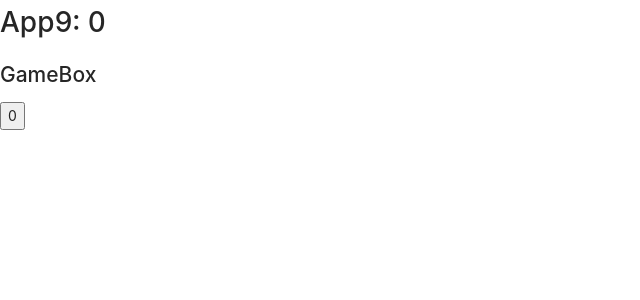
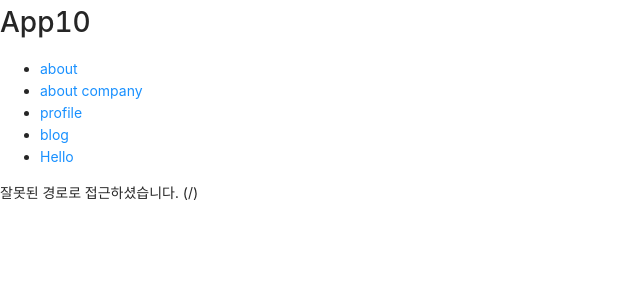
Before and after one commit to ajyng/REACT-STUDY, a React (Create React App) app: page / in a window 1280 px wide. Shown: the top 300 px of the page, without its empty margins (0-640 px from the left). Built offline with nearby package versions, Linux system fonts and the light colour scheme.

Commit message:
라우터로 SPA 만들기

```diff
--- a/package.json
+++ b/package.json
@@ -10,8 +10,10 @@
     "axios": "^0.21.1",
     "immer": "^8.0.0",
     "prop-types": "^15.7.2",
+    "query-string": "^6.13.8",
     "react": "^17.0.1",
     "react-dom": "^17.0.1",
+    "react-router-dom": "^5.2.0",
     "react-scripts": "4.0.1",
     "web-vitals": "^0.2.4"
   },
--- /dev/null
+++ b/src/App10.js
@@ -0,0 +1,124 @@
+import React, { useEffect, useState } from 'react';
+import { BrowserRouter, Link, NavLink, Route, Switch } from 'react-router-dom';
+import queryString from 'query-string';
+
+const App = () => {
+  return (
+    <BrowserRouter>
+      <div>
+        <h1>App10</h1>
+
+        <ul>
+          <li>
+            <NavLink exact to="/about/" activeStyle={navActiveStyle}>
+              about
+            </NavLink>
+          </li>
+          <li>
+            <NavLink exact to="/about/company/" activeStyle={navActiveStyle}>
+              about company
+            </NavLink>
+          </li>
+          <li>
+            <NavLink to="/profile/" activeStyle={navActiveStyle}>
+              profile
+            </NavLink>
+          </li>
+          <li>
+            <NavLink to="/weblog/" activeStyle={navActiveStyle}>
+              blog
+            </NavLink>
+          </li>
+          <li>
+            <NavLink to="/hello/" activeStyle={navActiveStyle}>
+              Hello
+            </NavLink>
+          </li>
+        </ul>
+
+        <Switch>
+          <Route exact path="/about/" component={AboutPage} />
+          <Route exact path="/about/company/" component={AboutCompanyPage} />
+          <Route exact path="/profile/" component={ProfilePage} />
+          <Route path="/weblog/:post_id/" component={PostDetail} />
+          <Route path="/weblog/" component={PostList} />
+          <Route component={RouteNoMatch} />
+        </Switch>
+      </div>
+    </BrowserRouter>
+  );
+};
+
+const navActiveStyle = {
+  fontWeight: 'bold',
+  backgroundColor: 'yellow',
+};
+
+// /about/
+const AboutPage = () => (
+  <div>
+    <h2>AboutPage</h2>
+  </div>
+);
+
+// /about/company/
+const AboutCompanyPage = () => (
+  <div>
+    <h2>AboutCompanyPage</h2>
+  </div>
+);
+
+// /profile/
+const ProfilePage = ({ location }) => {
+  const { token } = queryString.parse(location.search);
+
+  return (
+    <div>
+      <h2>ProfilePage</h2>
+      token : {token}
+    </div>
+  );
+};
+
+// /weblog/
+const PostList = ({ match }) => {
+  return (
+    <div>
+      <h2>PostList</h2>
+      <ul>
+        <li>
+          <Link to={`${match.url}100/`}>100번 포스팅</Link>
+        </li>
+        <li>
+          <Link to={`${match.url}101/`}>101번 포스팅</Link>
+        </li>
+      </ul>
+    </div>
+  );
+};
+
+const PostDetail = ({ match }) => {
+  const {
+    params: { post_id },
+  } = match;
+
+  const [post, setPost] = useState();
+
+  useEffect(() => {
+    console.log(`get post detail api 호출 : ${post_id}`);
+    setPost({ title: `포스팅 ${post_id}`, content: `포스팅 ${post_id} 내용` });
+  }, [post_id]);
+
+  return (
+    <div>
+      <h2>PostDetail #{post_id}</h2>
+      {JSON.stringify(post)}
+    </div>
+  );
+};
+
+const RouteNoMatch = ({ location }) => {
+  return <div>잘못된 경로로 접근하셨습니다. ({location.pathname})</div>;
+};
+
+export default App;
--- a/src/index.js
+++ b/src/index.js
@@ -10,6 +10,7 @@
 import App7 from './App7';
 import App8 from './App8';
 import App9 from './App9';
+import App10 from './App10';
 
 import TodoList from 'TodoList';
 import EpisodeList from 'EpisodeList';
@@ -17,7 +18,7 @@
 
 ReactDOM.render(
   <React.StrictMode>
-    <App9 />
+    <App10 />
   </React.StrictMode>,
   document.getElementById('root')
 );
```
Also changed, not shown: 2 other files (tests, documents, lock files or other folders).
